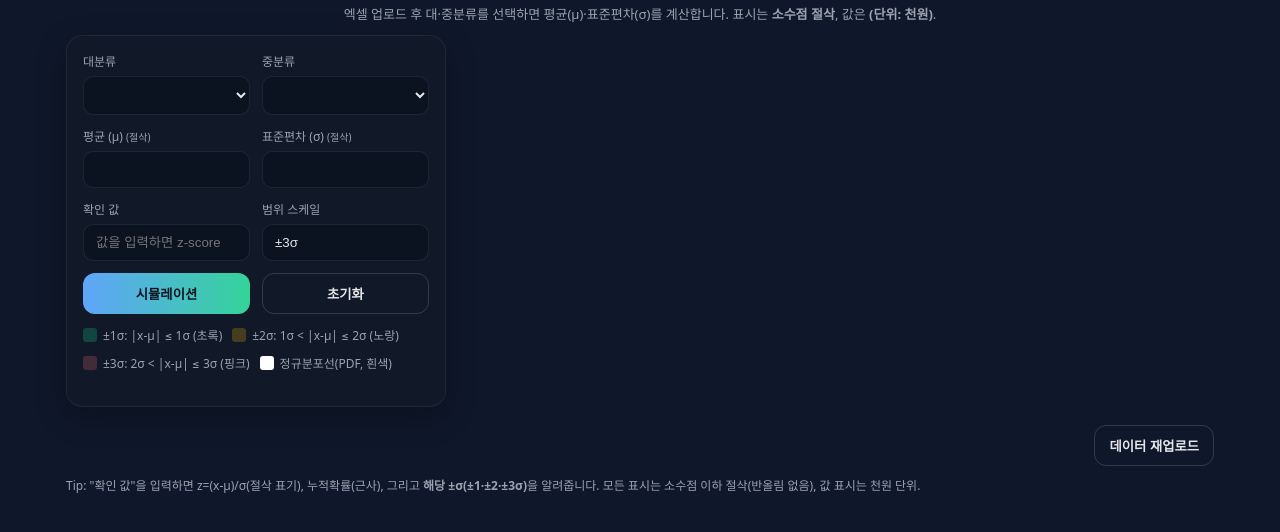
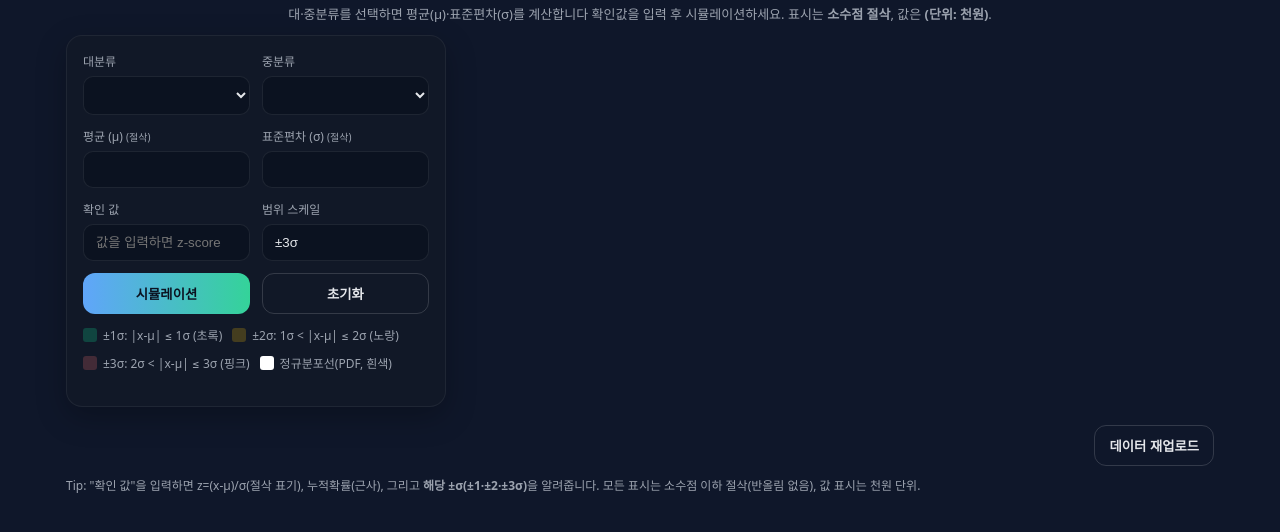
Before and after one commit to HANSOLPNSIT/PURCHASING, a plain HTML site: page index.html in a window 1280 px wide. Shown: the part 70-602 px from the top of the page. Drawn offline with Linux system fonts and the light colour scheme; no server answers.

Commit message:
Update index.html

```diff
--- a/index.html
+++ b/index.html
@@ -69,7 +69,7 @@
   <div class="wrap">
     <header>
       <h1>SW기술자 정규분포 시각화 · 표준편차 구간 계산</h1>
-      <span class="sub">엑셀 업로드 후 대·중분류를 선택하면 평균(μ)·표준편차(σ)를 계산합니다. 표시는 <b>소수점 절삭</b>, 값은 <b>(단위: 천원)</b>.</span>
+      <span class="sub">대·중분류를 선택하면 평균(μ)·표준편차(σ)를 계산합니다 확인값을 입력 후 시뮬레이션하세요. 표시는 <b>소수점 절삭</b>, 값은 <b>(단위: 천원)</b>.</span>
     </header>
 
     <div class="grid">
```
